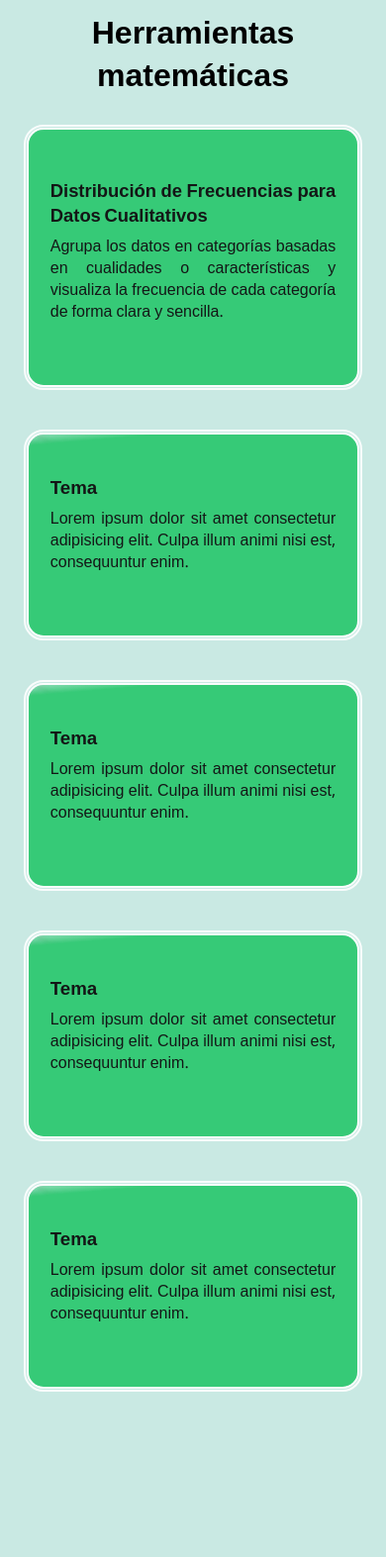
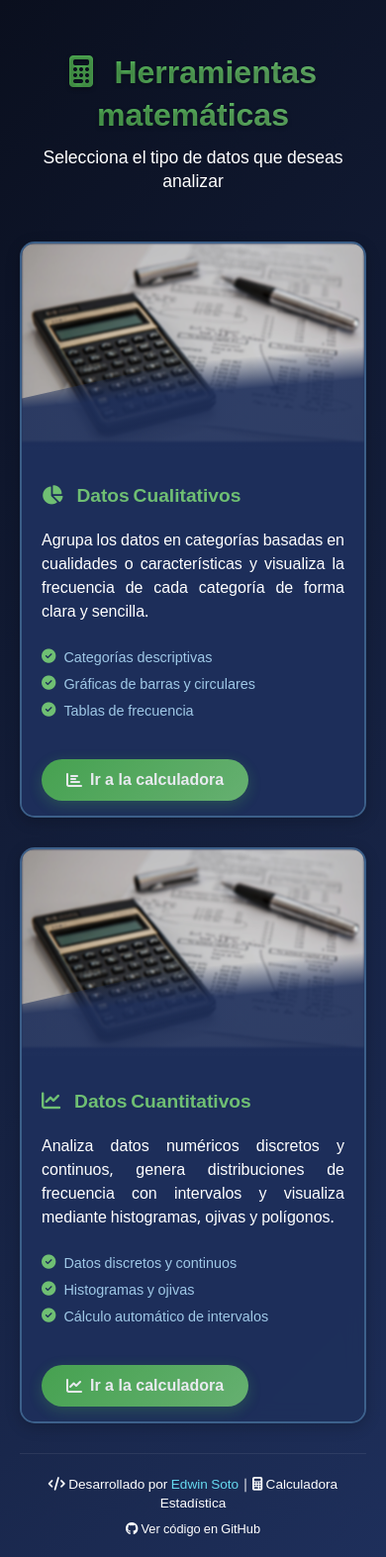
Before and after one commit to EdwinSotoSHz/Calculadora-de-Distribucion-de-Frecuencias, a plain HTML site: page index.html in a window 390 px wide. Shown: the whole page at 99% size. Before the commit the page ends 1416 px from the top, so only its background shows below. Drawn offline with Linux system fonts and the light colour scheme; files that its build step writes are made by us from their sources; a script that the page names is missing; a web font is replaced by a local one.

Commit message:
Fix: index updated (css and html)

```diff
--- a/css/indexStyle.css
+++ b/css/indexStyle.css
@@ -2,6 +2,7 @@
 *{
     padding: 0%;
     margin: 0%;
+    box-sizing: border-box;
 }
 :root{
     --color-1: #27c76c;
@@ -14,11 +15,13 @@
     --color-8: #FF9F1C;
 }
 body{
-    background: var(--color-4);
+    background: linear-gradient(135deg, #0a0f1e 0%, #1E2F5B 100%);
     min-height: 100vh;
     font-family: 'Noto Sans Adlam', sans-serif;
     text-align: center;
     font-size: 1em;
+    color: #FFFFFF;
+    padding: 20px;
 }
 #effectBackground{
     height: 100vh;
@@ -32,107 +35,134 @@ body{
 }
 header{
     text-align: center;
-    margin: 10px;
+    margin: 30px 0 50px 0;
+}
+header h1{
+    font-size: 2.5em;
+    background: linear-gradient(to right, #4CAF50, #6FBF73);
+    -webkit-background-clip: text;
+    -webkit-text-fill-color: transparent;
+    background-clip: text;
+    text-shadow: 0 2px 4px rgba(0, 0, 0, 0.3);
 }
 main{
-    padding: 30px;
-    display: grid;
-    grid-template-columns: repeat(4, 1fr);
-    grid-row-gap: 30px;
-    grid-column-gap: 20px;
+    display: flex;
+    justify-content: center;
+    align-items: center;
+    min-height: 60vh;
 }
-@media (max-width: 349px) {
-    .cards-content h3{
-        text-align: left;
-    }
-    main{
-        padding: 2px;
-        grid-template-columns: repeat(1, 1fr);
-        margin: auto 10px;
-    }
-}
-@media (min-width: 350px) and (max-width: 479px) {
-    main{
-        padding: 10px;
-        grid-template-columns: repeat(1, 1fr);
-        margin: auto 10px;
-    }
-}
-@media (min-width: 480px) and (max-width: 769px) {
-    main{
-        grid-template-columns: repeat(2, 1fr);
-    }
-}
-@media (min-width: 768px) and (max-width: 1023px) {
-    main{
-        grid-template-columns: repeat(3, 1fr);
-    }
+.cards-container{
+    display: flex;
+    flex-wrap: wrap;
+    justify-content: center;
+    gap: 40px;
+    max-width: 1200px;
+    width: 100%;
 }
 
 /************************************************************
                         Cards Style
 /************************************************************/
 .cards{
-    margin: 10px auto auto auto;
-    border: double white 5px;
+    margin: 0;
+    border: 2px solid rgba(111, 174, 217, 0.4);
     text-align: justify;
-    width: 95%;
-    border-radius: 20px;
+    width: 100%;
+    max-width: 500px;
+    min-width: 300px;
+    border-radius: 15px;
     overflow: hidden;
-    transition: 0.5s;
-    opacity: 0.9;
+    transition: transform 0.3s ease, box-shadow 0.3s ease;
+    background-color: rgba(31, 47, 91, 0.8);
+    backdrop-filter: blur(10px);
+    box-shadow: 0 4px 15px rgba(0, 0, 0, 0.2);
 }
 .cards:hover{
-    transform: scaleY(1.15) scaleX(1.08);
-    opacity: 1;
+    transform: translateY(-10px);
+    box-shadow: 0 8px 25px rgba(76, 175, 80, 0.3);
 }
 .cards:hover .cards-img{
-    filter: blur(0px);
+    filter: blur(0px) brightness(1.1);
 }
 .cards:hover .cards-content::after{
     width: 70%;
 }
 .cards:hover button{
     opacity: 1;
-}
-.cards h2, .cards p{
-    padding: 8px 0px 0px 0px;
-    transition: 0.5s;
+    transform: translateY(0);
 }
 .cards h2{
-    font-size: 1.15rem;
+    padding: 15px 0 10px 0;
+    transition: 0.3s;
+    color: #6FBF73;
+    font-size: 1.4rem;
+}
+.cards p{
+    padding: 10px 0;
+    color: #FFFFFF;
+    line-height: 1.5;
+    transition: 0.3s;
 }
 .cards:hover h2, .cards:hover p{
-    padding: 0px 0px 5px 0px;
+    padding: 10px 0;
 }
 .cards-img{
     position: relative;
     width: 100%;
+    height: 200px;
+    object-fit: cover;
     z-index: 1;
-    filter: blur(2px);
+    filter: blur(1px) brightness(0.9);
     transition: 0.3s;
 }
 .cards-content{
     z-index: 2;
-    position:  relative;
-    background: var(--color-1);
-    padding: 18px 22px 18px 22px;
+    position: relative;
+    background: rgba(30, 47, 91, 0.9);
+    padding: 25px;
+}
+.features{
+    margin: 15px 0;
+    display: flex;
+    flex-direction: column;
+    gap: 8px;
+}
+.features span{
+    color: #9FC8E6;
+    font-size: 0.9em;
+    display: flex;
+    align-items: center;
+    gap: 8px;
+}
+.features i{
+    color: #6FBF73;
 }
 .cards-content button{
-    margin-top: 10px;
-    opacity: 0;
-    transition: 0.4s;
-    padding: 9px 18px;
-    border-radius: 20px;
-    background-color: var(--color-2);
-    border: 0px;
-    box-shadow:inset 0px 0px 15px 6px #1ad6b4;
+    margin-top: 20px;
+    opacity: 0.9;
+    transition: all 0.3s ease;
+    padding: 12px 25px;
+    border-radius: 25px;
+    background: linear-gradient(135deg, #4CAF50, #6FBF73);
+    border: none;
+    color: #FFFFFF;
     font-size: 1em;
-    font-weight: bolder;
+    font-weight: bold;
+    cursor: pointer;
+    box-shadow: 0 4px 15px rgba(76, 175, 80, 0.3);
+    transform: translateY(5px);
+    display: inline-flex;
+    align-items: center;
+    justify-content: center;
+}
+.cards-content button:hover{
+    opacity: 1;
+    transform: translateY(-2px);
+    box-shadow: 0 6px 20px rgba(76, 175, 80, 0.5);
 }
 .cards-content button:active{
     transition: 0.1s;
-    transform: scale(1.12);
+    transform: translateY(0);
 }
 .cards-content::before{
     clip-path: polygon(0 60%, 100% 0, 100% 100%, 0% 100%);
@@ -141,7 +171,7 @@ main{
     top: -34%;
     left: 0%;
     content: '';
-    background: linear-gradient(-5deg, var(--color-1) 45%, rgba(0,0,0,0) 65%);
+    background: linear-gradient(-5deg, rgba(30, 47, 91, 0.9) 45%, rgba(0,0,0,0) 65%);
     height: 35%;
     width: 100%;
 }
@@ -151,11 +181,13 @@ main{
     top: 2%;
     left: 0%;
     content: '';
-    background-color: white;
-    height: 3%;
+    background: linear-gradient(to right, #4CAF50, #6FBF73);
+    height: 3px;
     width: 0%;
     transition: 0.4s;
 }
+
+/* Animaciones de partículas (mantenidas de tu original) */
 .particlesBody{
     position: absolute;
     background: transparent;
@@ -176,10 +208,10 @@ main{
     position: absolute;
     z-index: 1;
     border-radius: 50%;
-    border-color: greenyellow;
-    border: 0.8px rgba(0, 255, 68, 0.8) solid;
-    box-shadow: 0px 0px 13px 2px rgb(0, 255, 30);
-    background: radial-gradient(circle, rgba(70, 252, 100, 0.7) 0%, transparent 79%, transparent 85%, rgba(100, 252, 70, 0.7) 100%);
+    border-color: #6FBF73;
+    border: 0.8px rgba(111, 191, 115, 0.8) solid;
+    box-shadow: 0px 0px 13px 2px rgba(111, 191, 115, 0.7);
+    background: radial-gradient(circle, rgba(111, 191, 115, 0.7) 0%, transparent 79%, transparent 85%, rgba(111, 191, 115, 0.7) 100%);
     animation: turnOn 3s ease-in-out infinite;
 }
 @keyframes turnOn {
@@ -193,3 +225,94 @@ main{
         transform: scale(1.2);
     }
 }
+
+/* Responsive */
+@media (max-width: 768px) {
+    .cards-container{
+        flex-direction: column;
+        align-items: center;
+        gap: 30px;
+    }
+
+    .cards{
+        max-width: 400px;
+    }
+
+    header h1{
+        font-size: 2em;
+    }
+}
+
+@media (max-width: 480px) {
+    .cards{
+        max-width: 100%;
+        min-width: 280px;
+    }
+
+    .cards-content{
+        padding: 20px;
+    }
+
+    .cards h2{
+        font-size: 1.2rem;
+    }
+}
+
+/* Estilo para enlaces dentro de botones */
+.cards-content a {
+    text-decoration: none;
+    display: inline-block;
+}
+
+.footer {
+    text-align: center;
+    margin-top: 40px;
+    padding-top: 25px;
+    border-top: 1px solid rgba(255, 255, 255, 0.08);
+    color: var(--gris-tecnico);
+    font-size: 0.9em;
+}
+
+.footer p {
+    margin: 8px 0;
+}
+
+.footer a {
+    color: #66d9ef;
+    text-decoration: none;
+    transition: var(--transicion);
+    display: inline-flex;
+    align-items: center;
+    gap: 6px;
+}
+
+.footer a:hover {
+    color: var(--amarillo-ambar);
+    text-decoration: underline;
+}
+
+.footer .github-link {
+    color: var(--amarillo-suave);
+    font-weight: 500;
+}
+
+.footer .github-link:hover {
+    color: var(--amarillo-ambar);
+}
+
+.footer .project-name {
+    font-style: italic;
+    color: rgba(255, 255, 255, 0.7);
+    margin-left: 5px;
+}
+
+/* Separador entre líneas */
+.footer-separator {
+    margin: 0 10px;
+    color: rgba(255, 255, 255, 0.3);
+}
+
+/* Iconos en el footer */
+.footer i {
+    font-size: 0.95em;
+}
--- a/index.html
+++ b/index.html
@@ -7,68 +7,82 @@
     <title>Herramientas matemáticas</title>
     <meta author="Edwin Soto">
     <meta description="Calculadora de medidas de dispersión, la Desviación media, Desviación típica o estándar y varianza de un conjunto de datos, Los datos agrupados se especifican en Intervalos asociados a una frecuencia, puedes calcular medidas de posición (Cuartiles, deciles y Percentiles)">
-    <link rel="stylesheet" href="indexStyle.css">
+    <link rel="stylesheet" href="css/indexStyle.css">
     <link rel="stylesheet" href="https://fonts.googleapis.com/css?family=Roboto">
+    <link rel="stylesheet" href="https://cdnjs.cloudflare.com/ajax/libs/font-awesome/6.4.0/css/all.min.css">
 </head>
 <body>
-    <!-- https://pixabay.com/es/photos/calculadora-c%C3%A1lculo-seguro-finanzas-385506/ -->
+    <div id="effectBackground"></div>
+
     <header>
-        <h1>Herramientas matemáticas</h1>
+        <h1><i class="fas fa-calculator" style="margin-right: 15px;"></i> Herramientas matemáticas</h1>
+        <p style="color: #FFFFFF; margin-top: 10px; font-size: 1.1em;">Selecciona el tipo de datos que deseas analizar</p>
     </header>
+
     <main>
+        <div class="cards-container">
+            <!-- Tarjeta 1: Datos Cualitativos -->
             <div class="cards">
-            <img src="img/calculator-385506_1280.jpg" alt="image" class="cards-img">
+                <img src="img/calculator-385506_1280.jpg" alt="Datos Cualitativos" class="cards-img">
                 <div class="cards-content">
-                <h2>Distribución de Frecuencias para Datos Cualitativos</h2>
+                    <h2><i class="fas fa-chart-pie" style="margin-right: 10px;"></i> Datos Cualitativos</h2>
                     <p>
                         Agrupa los datos en categorías basadas en cualidades o características y visualiza la frecuencia de cada categoría de forma clara y sencilla.
                     </p>
+                    <div class="features">
+                        <span><i class="fas fa-check-circle"></i> Categorías descriptivas</span>
+                        <span><i class="fas fa-check-circle"></i> Gráficas de barras y circulares</span>
+                        <span><i class="fas fa-check-circle"></i> Tablas de frecuencia</span>
+                    </div>
                     <a href="Grouped_Data/Qualitative_Data/QualitativeData.html">
-                    <button>Ir a la calculadora</button>
+                        <button><i class="fas fa-chart-bar" style="margin-right: 8px;"></i> Ir a la calculadora</button>
                     </a>
                 </div>
             </div>
+
+            <!-- Tarjeta 2: Datos Cuantitativos -->
             <div class="cards">
-            <img src="img/calculator-385506_1280.jpg" alt="image" class="cards-img">
+                <img src="img/calculator-385506_1280.jpg" alt="Datos Cuantitativos" class="cards-img">
                 <div class="cards-content">
-                <h3>Tema</h3>
+                    <h2><i class="fas fa-chart-line" style="margin-right: 10px;"></i> Datos Cuantitativos</h2>
                     <p>
-                    Lorem ipsum dolor sit amet consectetur adipisicing elit. Culpa illum animi nisi est, consequuntur enim.
+                        Analiza datos numéricos discretos y continuos, genera distribuciones de frecuencia con intervalos y visualiza mediante histogramas, ojivas y polígonos.
                     </p>
-                <button>Ir a la calculadora</button>
+                    <div class="features">
+                        <span><i class="fas fa-check-circle"></i> Datos discretos y continuos</span>
+                        <span><i class="fas fa-check-circle"></i> Histogramas y ojivas</span>
+                        <span><i class="fas fa-check-circle"></i> Cálculo automático de intervalos</span>
                     </div>
+                    <a href="Quantitative_Data/CuantitativeData.html">
+                        <button><i class="fas fa-chart-line" style="margin-right: 8px;"></i> Ir a la calculadora</button>
+                    </a>
                 </div>
-        <div class="cards">
-            <img src="img/calculator-385506_1280.jpg" alt="image" class="cards-img">
-            <div class="cards-content">
-                <h3>Tema</h3>
-                <p>
-                    Lorem ipsum dolor sit amet consectetur adipisicing elit. Culpa illum animi nisi est, consequuntur enim.
-                </p>
-                <button>Ir a la calculadora</button>
-            </div>
-        </div>
-        <div class="cards">
-            <img src="img/calculator-385506_1280.jpg" alt="image" class="cards-img">
-            <div class="cards-content">
-                <h3>Tema</h3>
-                <p>
-                    Lorem ipsum dolor sit amet consectetur adipisicing elit. Culpa illum animi nisi est, consequuntur enim.
-                </p>
-                <button>Ir a la calculadora</button>
-            </div>
-        </div>
-        <div class="cards">
-            <img src="img/calculator-385506_1280.jpg" alt="image" class="cards-img">
-            <div class="cards-content">
-                <h3>Tema</h3>
-                <p>
-                    Lorem ipsum dolor sit amet consectetur adipisicing elit. Culpa illum animi nisi est, consequuntur enim.
-                </p>
-                <button>Ir a la calculadora</button>
             </div>
         </div>
     </main>
+
+    <!-- Créditos -->
+<div style="text-align: center; margin-top: 30px; padding-top: 20px; border-top: 1px solid rgba(255, 255, 255, 0.08);">
+    <p style="color: var(--gris-tecnico); font-size: 0.85em;">
+        <i class="fas fa-code"></i> Desarrollado por
+        <a href="https://github.com/EdwinSotoSHz" style="color: #66d9ef; text-decoration: none;"
+        onmouseover="this.style.textDecoration='underline'" onmouseout="this.style.textDecoration='none'">
+            Edwin Soto</a>
+        |
+        <i class="fas fa-calculator"></i> Calculadora Estadística
+    </p>
+    <p style="color: var(--gris-tecnico); font-size: 0.8em; margin-top: 8px;">
+        <i class="fab fa-github"></i>
+        <a href="https://github.com/EdwinSotoSHz/Calculadora-de-Distribucion-de-Frecuencias.git"
+        target="_blank"
+        style="color: var(--amarillo-suave); text-decoration: none;"
+        onmouseover="this.style.textDecoration='underline'"
+        onmouseout="this.style.textDecoration='none'">
+            Ver código en GitHub
+        </a>
+    </p>
+</div>
+
     <script src="script.js"></script>
 </body>
 </html>
```
Also changed, not shown: QualitativeData.html (+2 -4 lines), QuantitativeData.html (added, +189 -0 lines), img/calculator-385506_1280.jpg (added). Lines whose indentation alone changed are shown as unchanged.
